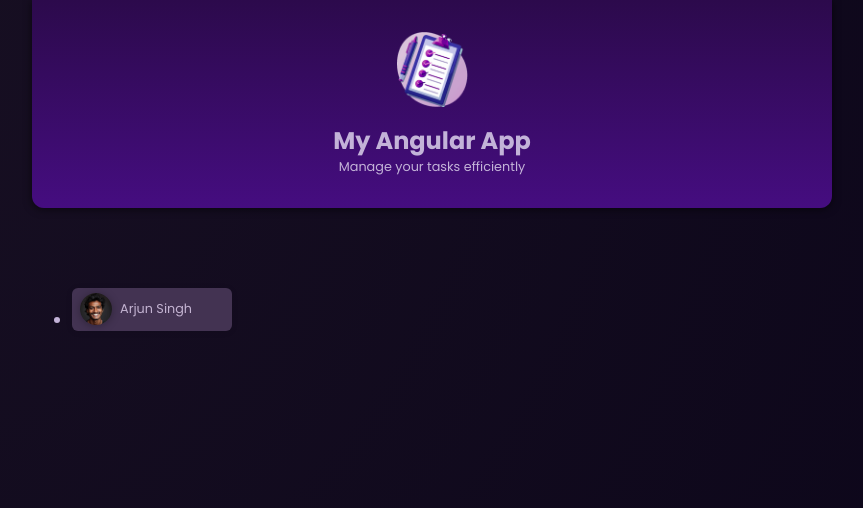
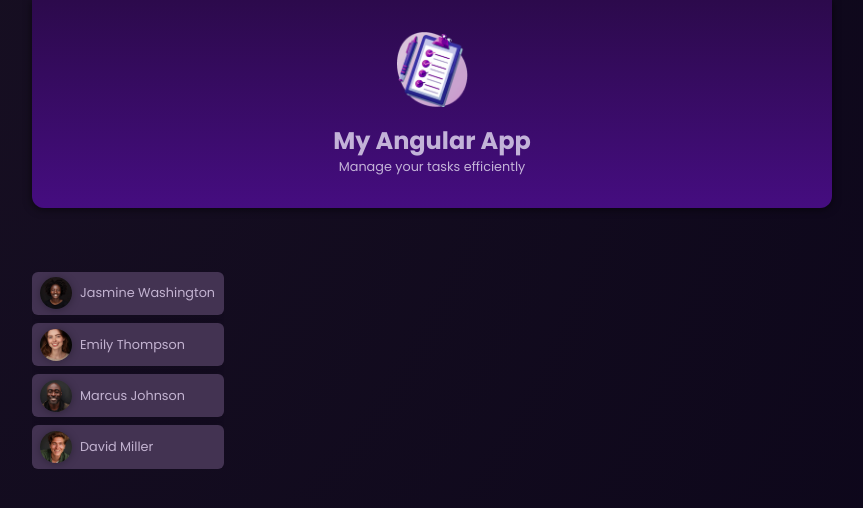
Before and after one commit to disciplinedProgramer009/Angular, an Angular app in the folder Getting Started With Angular/first-angular-app/: page / in a window 1280 px wide. Shown: the top 508 px of the page, without its empty margins (208-1071 px from the left). Built offline with nearby package versions, Linux system fonts and the light colour scheme.

Commit message:
Listing users, taking input outside from outside of that component

```diff
--- a/Getting Started With Angular/first-angular-app/src/app/app.html
+++ b/Getting Started With Angular/first-angular-app/src/app/app.html
@@ -1,8 +1,17 @@
 <app-header />
 <main>
-    <ul>
+    <ul id="users" style="list-style-type: none;">
         <li>
-            <app-user />
+            <app-user [avatar]="user[0].avatar" [name]="user[0].name" />
+        </li>
+        <li>
+            <app-user [avatar]="user[1].avatar" [name]="user[1].name"  />
+        </li>
+        <li>
+            <app-user [avatar]="user[2].avatar" [name]="user[2].name" />
+        </li>
+        <li>
+            <app-user [avatar]="user[3].avatar" [name]="user[3].name" />
         </li>
     </ul>
 </main>
--- a/Getting Started With Angular/first-angular-app/src/app/app.ts
+++ b/Getting Started With Angular/first-angular-app/src/app/app.ts
@@ -2,6 +2,7 @@ import { Component, signal } from '@angular/core';
 // import { RouterOutlet } from '@angular/router';
 import { HeaderComponent } from "./header/header";
 import { User } from "./user/user";
+import { DUMMY_USERS } from './dummy-users';
 
 @Component({
   selector: 'app-root',
@@ -11,4 +12,5 @@ import { User } from "./user/user";
 })
 export class App {
   protected readonly title = signal('first-angular-app');
+  user = DUMMY_USERS;
 }
--- a/Getting Started With Angular/first-angular-app/src/app/user/user.html
+++ b/Getting Started With Angular/first-angular-app/src/app/user/user.html
@@ -1,8 +1,8 @@
 <div>
     <button (click)="onSelectedUser()">
-        <img [src]="imagePath()" [alt]="selectedUser().name" />
+        <img [src]="imagePath" [alt]="name" />
         <!-- property binding -->
-        <span>{{ selectedUser().name }}</span>
+        <span>{{ name }}</span>
         <!-- string interpolation -->
     </button>
 </div>
--- a/Getting Started With Angular/first-angular-app/src/app/user/user.ts
+++ b/Getting Started With Angular/first-angular-app/src/app/user/user.ts
@@ -1,4 +1,4 @@
-import { Component, computed, signal } from '@angular/core';
+import { Component, computed, Input, signal } from '@angular/core';
 import { DUMMY_USERS } from '../dummy-users';
 
 const randomIndex = Math.floor(Math.random() * DUMMY_USERS.length);
@@ -10,16 +10,13 @@ const randomIndex = Math.floor(Math.random() * DUMMY_USERS.length);
   styleUrl: './user.css'
 })
 export class User {
-  selectedUser = signal(DUMMY_USERS[randomIndex]); // data containers that hold the state (i.e. selected user and manages to update the UI)
-  imagePath = computed(() => 'Users/' + this.selectedUser().avatar); // computed property to derive the image path based on the selected user
-  // computed properties are used to derive values based on other signals or properties and are often used with signal (only gets updated when the signal on which it is dependent )
+  @Input({required : true}) avatar!: string;
+  @Input({required : true}) name!: string;
 
-  // get imagePath() {
-  //   return 'Users/' + this.selectedUser.avatar;
-  // }
+  get imagePath() {
+    return 'Users/' + this.avatar;
+  }
 
   onSelectedUser(){
-    const randomIndex = Math.floor(Math.random() * DUMMY_USERS.length);
-    this.selectedUser.set(DUMMY_USERS[randomIndex]); // set method is used to set the value of the signal
   }
 }
```
